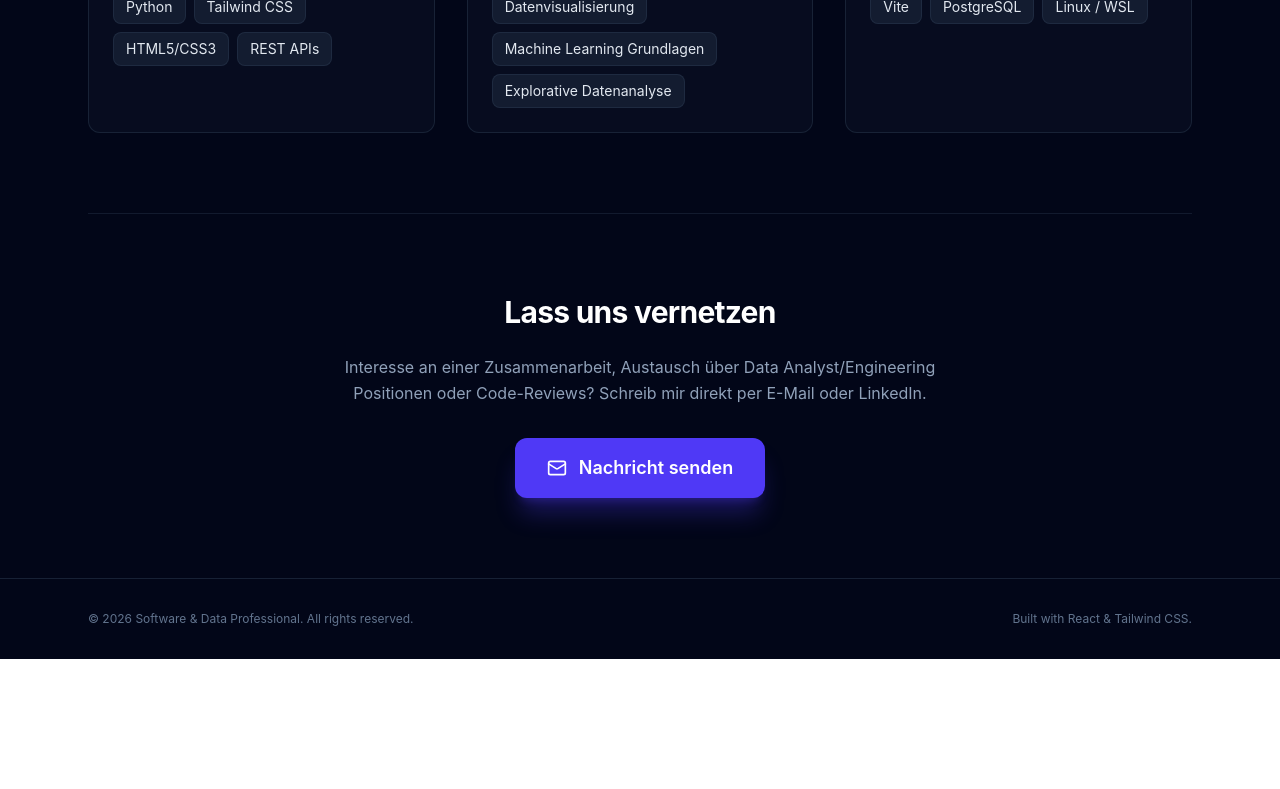
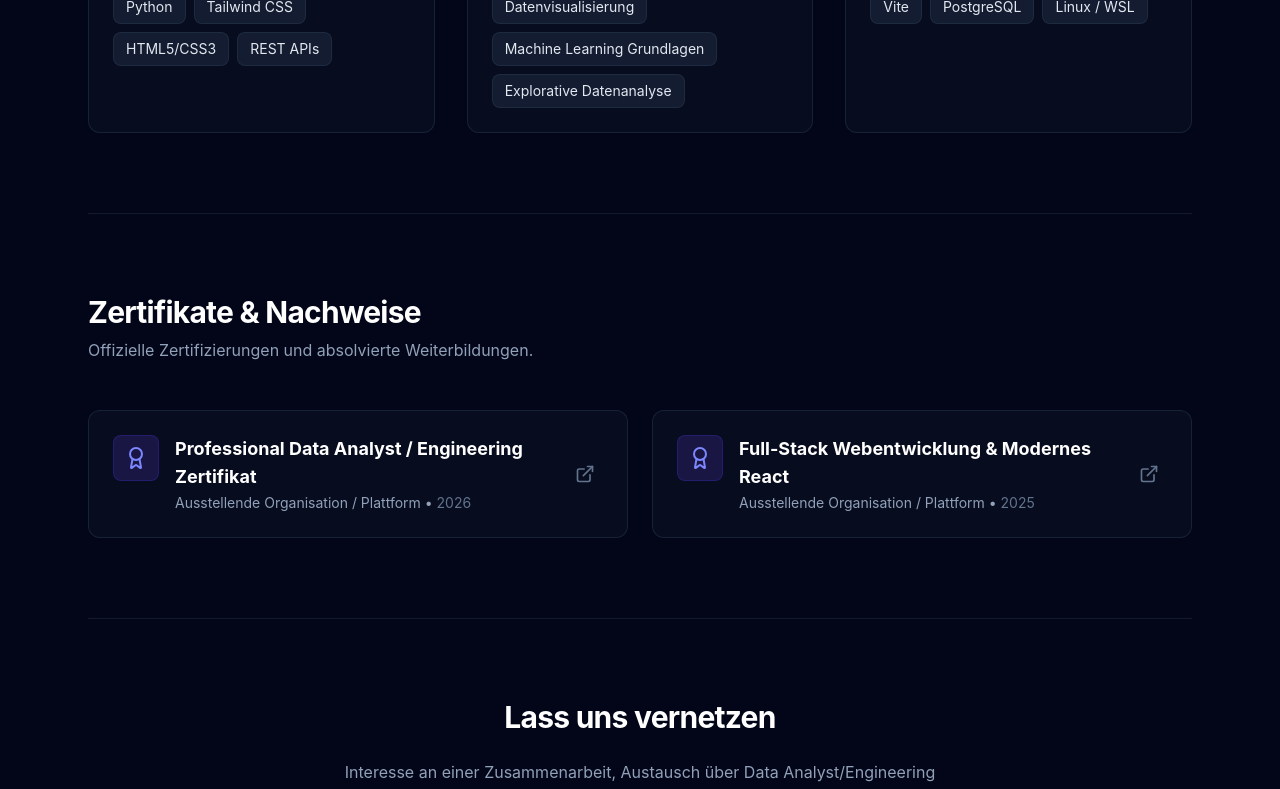
Before and after one commit to birgit2704/data_analysis_and_machine_learning_portfolio_2026, a React (Vite) app: page / in a window 1280 px wide. Shown: the part 2000-2789 px from the top of the page. Before the commit the page ends 2659 px from the top, so only its background shows below. Built offline with nearby package versions, Linux system fonts and the light colour scheme.

Commit message:
add certificates section

```diff
--- a/src/App.jsx
+++ b/src/App.jsx
@@ -12,6 +12,7 @@ import {
   Menu,
   X,
   Globe,
+  Award,
 } from "lucide-react";
 
 // Custom SVG components for Brand Logos
@@ -44,6 +45,8 @@ export default function App() {
     skillsHeader,
     projects,
     projectsHeader,
+    certificates,
+    certificatesHeader,
     contact,
   } = content;
 
@@ -52,6 +55,7 @@ export default function App() {
     { name: nav.projects, href: "#projects" },
     { name: nav.skills, href: "#skills" },
     { name: nav.contact, href: "#contact" },
+    { name: nav.certificates, href: "#certificates" },
   ];
 
   return (
@@ -346,6 +350,50 @@ export default function App() {
           </div>
         </section>
 
+        {/* Certificates Section */}
+        <section
+          id="certificates"
+          className="py-20 border-b border-slate-800/60"
+        >
+          <div className="flex flex-col gap-2 mb-12">
+            <h2 className="text-3xl font-bold tracking-tight text-white">
+              {certificatesHeader.title}
+            </h2>
+            <p className="text-slate-400">{certificatesHeader.subtitle}</p>
+          </div>
+
+          <div className="grid grid-cols-1 md:grid-cols-2 gap-6">
+            {certificates.map((cert) => (
+              <a
+                key={cert.id}
+                href={cert.credentialUrl}
+                target="_blank"
+                rel="noreferrer"
+                className="bg-slate-900/40 border border-slate-800/80 rounded-xl p-6 flex items-center justify-between hover:border-indigo-500/50 hover:bg-slate-900/80 transition-all group duration-200"
+              >
+                <div className="flex items-start gap-4">
+                  <span className="p-2.5 rounded-lg bg-indigo-950/80 border border-indigo-800/40 text-indigo-400 group-hover:text-indigo-300 transition-colors">
+                    <Award className="w-6 h-6" />
+                  </span>
+                  <div>
+                    <h3 className="text-lg font-bold text-white group-hover:text-indigo-300 transition-colors">
+                      {cert.title}
+                    </h3>
+                    <p className="text-sm text-slate-400 mt-0.5">
+                      {cert.issuer} •{" "}
+                      <span className="text-slate-500">{cert.date}</span>
+                    </p>
+                  </div>
+                </div>
+
+                <span className="p-2 text-slate-500 group-hover:text-white transition-colors">
+                  <ExternalLink className="w-5 h-5" />
+                </span>
+              </a>
+            ))}
+          </div>
+        </section>
+
         {/* Contact Section */}
         <section id="contact" className="py-20 text-center">
           <div className="max-w-2xl mx-auto flex flex-col items-center gap-6">
--- a/src/data/portfolioData.js
+++ b/src/data/portfolioData.js
@@ -6,6 +6,7 @@ export const portfolioData = {
       about: "About",
       projects: "Projects",
       skills: "Skills",
+      certificates: "Certificates",
       contact: "Contact",
       touch: "Get in Touch",
     },
@@ -91,6 +92,26 @@ export const portfolioData = {
         "Interested in collaborating, discussing data analyst/engineering roles, or reviewing code? Reach out directly via email or LinkedIn.",
       button: "Say Hello",
     },
+    certificatesHeader: {
+      title: "Certificates & Credentials",
+      subtitle: "Official certifications and completed professional training.",
+    },
+    certificates: [
+      {
+        id: 1,
+        title: "Professional Data Analyst / Engineering Certification",
+        issuer: "Issuing Organization / Platform",
+        date: "2026",
+        credentialUrl: "https://example.com/verify/123",
+      },
+      {
+        id: 2,
+        title: "Full-Stack Web Development & Modern React",
+        issuer: "Issuing Organization / Platform",
+        date: "2025",
+        credentialUrl: "https://example.com/verify/456",
+      },
+    ],
   },
 
   de: {
@@ -98,6 +119,7 @@ export const portfolioData = {
       about: "Über mich",
       projects: "Projekte",
       skills: "Fähigkeiten",
+      certificates: "Zertifikate",
       contact: "Kontakt",
       touch: "Kontaktieren",
     },
@@ -183,5 +205,25 @@ export const portfolioData = {
         "Interesse an einer Zusammenarbeit, Austausch über Data Analyst/Engineering Positionen oder Code-Reviews? Schreib mir direkt per E-Mail oder LinkedIn.",
       button: "Nachricht senden",
     },
+    certificatesHeader: {
+      title: "Zertifikate & Nachweise",
+      subtitle: "Offizielle Zertifizierungen und absolvierte Weiterbildungen.",
+    },
+    certificates: [
+      {
+        id: 1,
+        title: "Professional Data Analyst / Engineering Zertifikat",
+        issuer: "Ausstellende Organisation / Plattform",
+        date: "2026",
+        credentialUrl: "https://example.com/verify/123",
+      },
+      {
+        id: 2,
+        title: "Full-Stack Webentwicklung & Modernes React",
+        issuer: "Ausstellende Organisation / Plattform",
+        date: "2025",
+        credentialUrl: "https://example.com/verify/456",
+      },
+    ],
   },
 };
```
